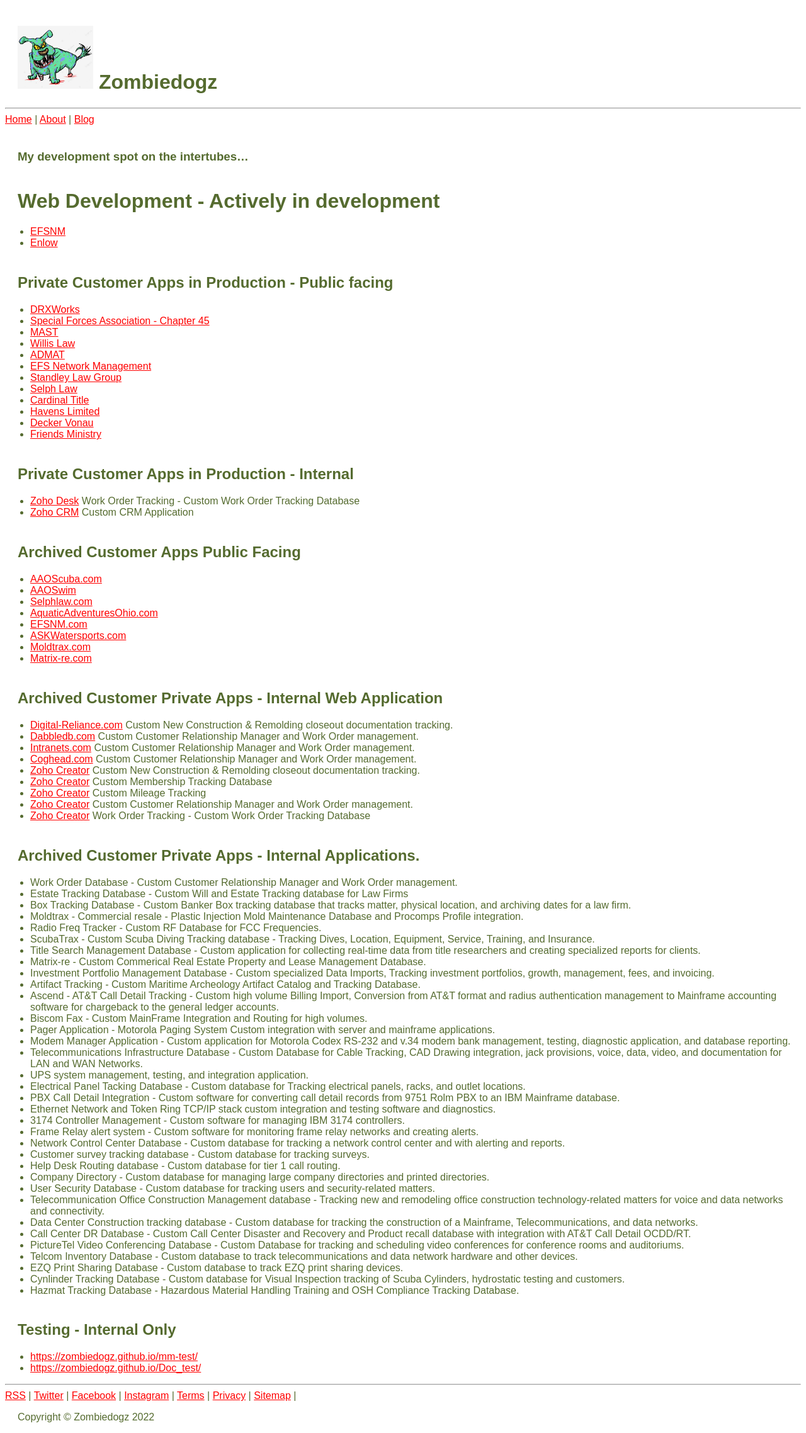
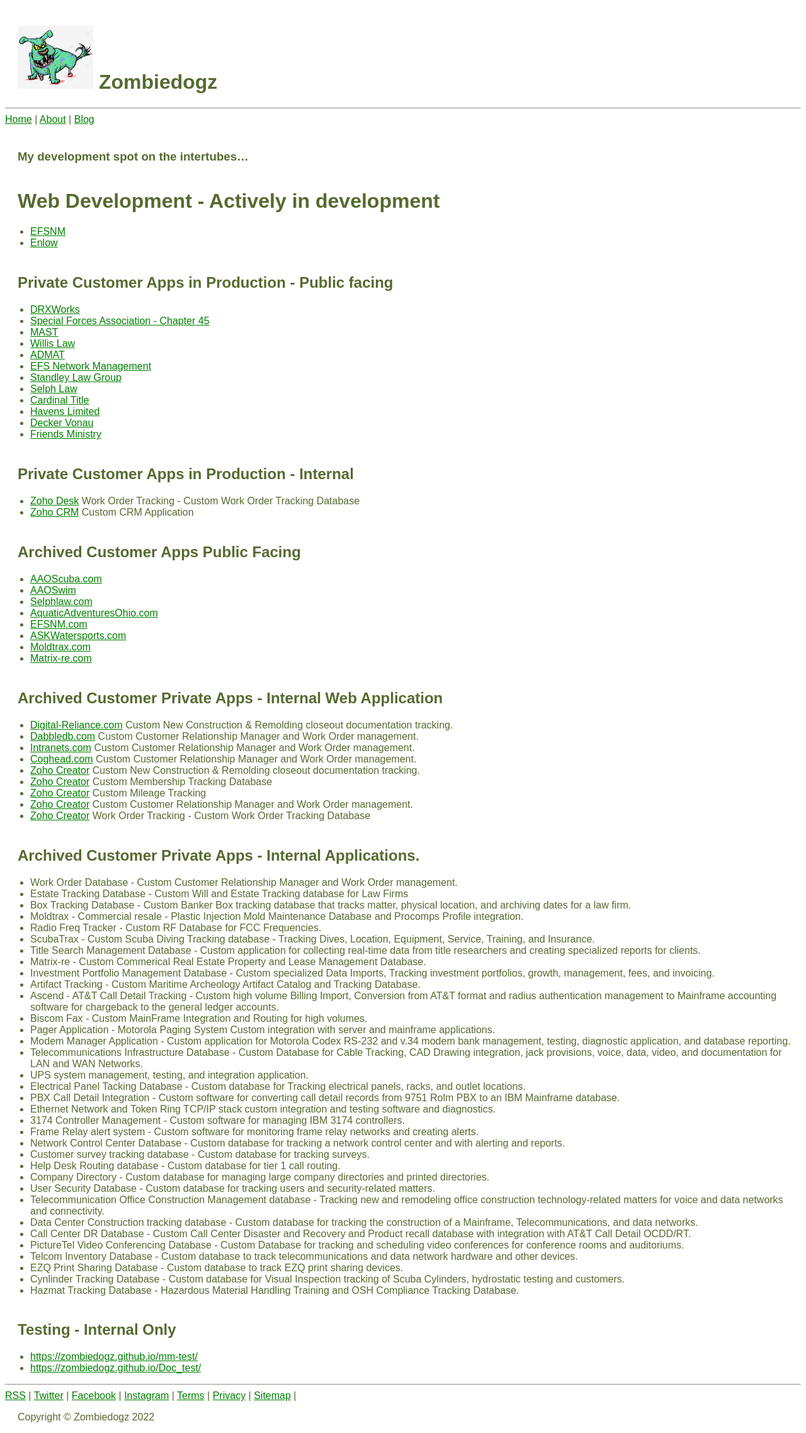
Before and after one commit to zombiedogz/zombiedogz.github.io, a Jekyll site: the page built from index.md, in a window 1280 px wide. Shown: the whole page at 63% size. Built offline with Jekyll 4.4.1, drawn with Linux system fonts in a browser that asks for light colours.

Commit message:
adjusted link colors

```diff
--- a/assets/css/z_styles.scss
+++ b/assets/css/z_styles.scss
@@ -17,15 +17,16 @@
 }
 
 a:link {
-  color: red;
+  color: green;
 }
 
 a:visited {
-  color: green;
+  color: red;
 }
 
 a:hover {
   color: hotpink;
+  background:#66ff66;
 }
 
 a:active {
```
